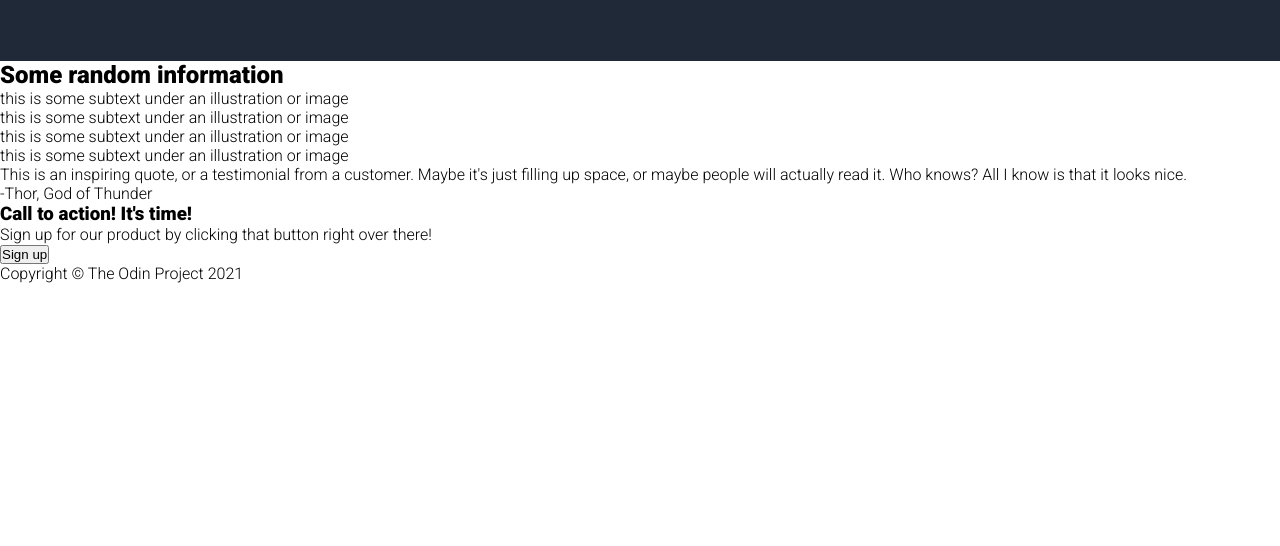
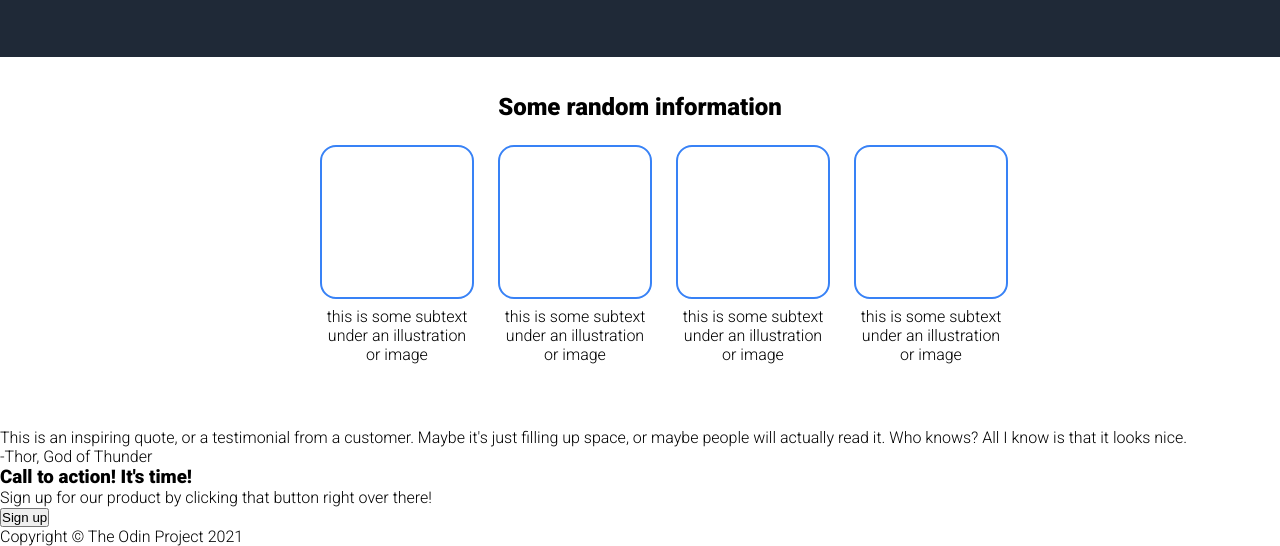
Before and after one commit to gordokay/landing-page, a plain HTML site: page index.html in a window 1280 px wide. Shown: the part 336-882 px from the top of the page. Before the commit the page ends 800 px from the top, so only its background shows below. Drawn offline with Linux system fonts and the light colour scheme.

Commit message:
Add info section styling

```diff
--- a/index.html
+++ b/index.html
@@ -29,7 +29,7 @@
       <div class="placeholder">this is a placeholder for an image</div>
     </div>
   </header>
-  <section>
+  <section class="info">
     <h2>Some random information</h2>
     <div class="card-container">
       <div class="card">
--- a/style.css
+++ b/style.css
@@ -41,7 +41,7 @@ a {
 
 .header-content {
   display: flex;
-  gap: 16px;
+  gap: 24px;
 }
 
 .header-content > * {
@@ -76,4 +76,36 @@ header button {
   padding: 8px 24px;
   color: #f9faf8;
   border-radius: 0.8em;
+  border: none;
 }
+
+.info {
+  margin: 36px 0 64px 0;
+  display: flex;
+  flex-direction: column;
+  align-items: center;
+  gap: 24px;
+}
+
+.card-container {
+  width: 50%;
+  display: flex;
+  gap: 24px;
+}
+
+.card {
+  display: flex;
+  flex-direction: column;
+  gap: 8px;
+}
+
+.card-image {
+  width: 150px;
+  height: 150px;
+  border: 2px solid #3882f6;
+  border-radius: 1em;
+}
+
+.card p {
+  text-align: center;
+}
```
